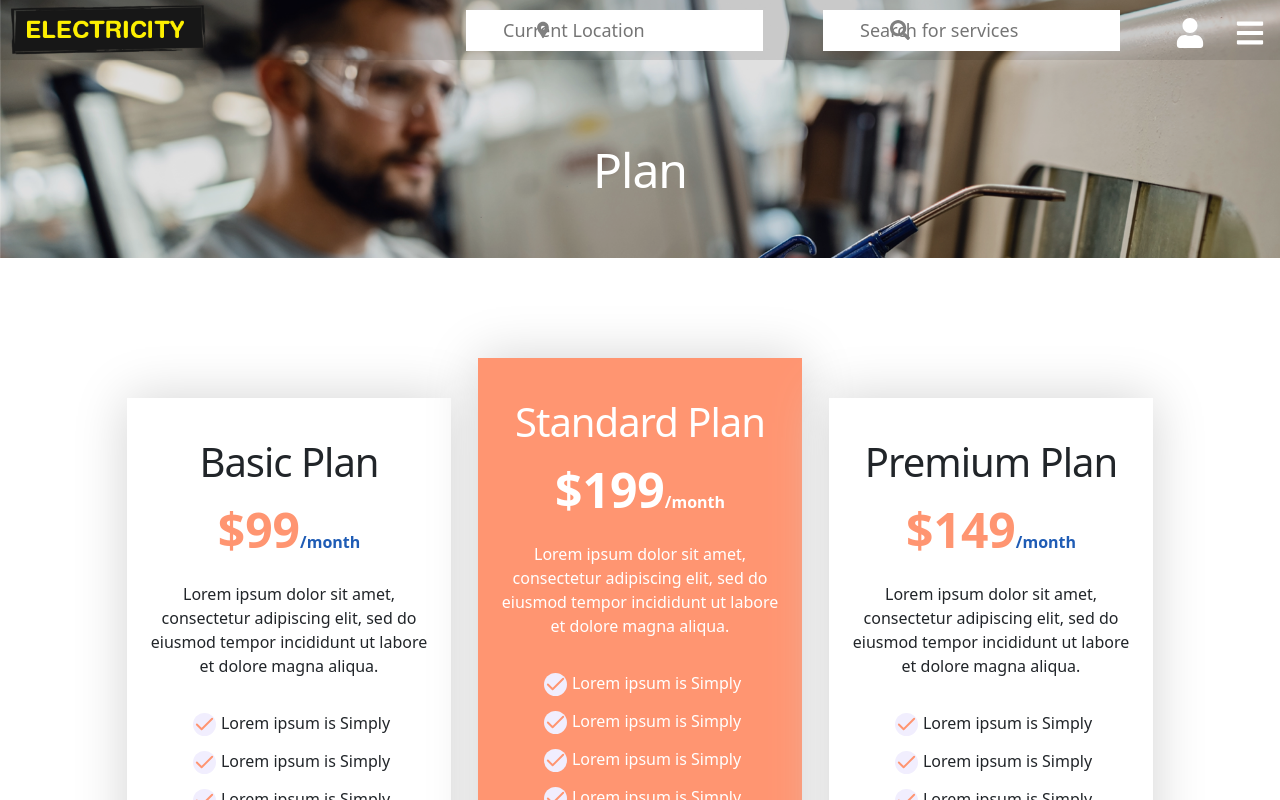
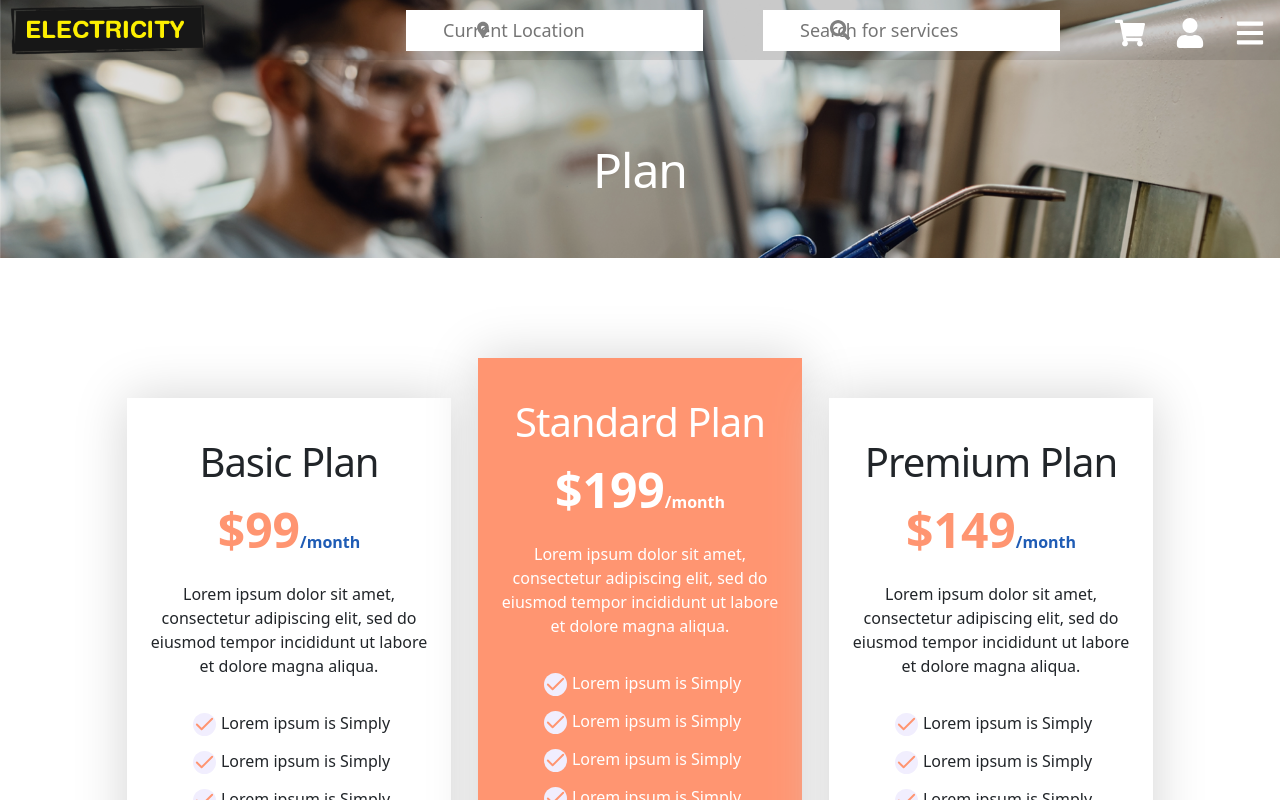
Before and after one commit to piyushNextupgrad/electricitySudhanshuUser, a Next.js app: page /plan in a window 1280 px wide. Shown: the top 800 px of the page. Built offline with nearby package versions, Linux system fonts and the light colour scheme.

Commit message:
cart button added sudhanshu

```diff
--- a/src/app/plan/page.jsx
+++ b/src/app/plan/page.jsx
@@ -1,6 +1,6 @@
 "use client"
 
-import { FaSearch, FaUser, FaBars, FaRegWindowClose, FaFacebookF, FaGooglePlusG, FaSkype, FaTwitter, FaChevronRight } from "react-icons/fa"
+import { FaSearch, FaUser, FaBars, FaRegWindowClose, FaFacebookF, FaGooglePlusG, FaSkype,FaShoppingCart, FaTwitter, FaChevronRight } from "react-icons/fa"
 import { AiOutlineSearch, AiOutlineDribbble } from "react-icons/ai"
 import { MdLocationPin } from "react-icons/md";
 import Image from "next/image";
@@ -29,7 +29,7 @@ const Plan = () => {
               <FaSearch />
             </div>
             <div className={style.section1_NavIcons}>
-
+              <FaShoppingCart/>
               <FaUser />
               <FaBars />
             </div>
--- a/src/styles/plan.module.css
+++ b/src/styles/plan.module.css
@@ -19,6 +19,7 @@
     display:flex;
     justify-content: space-between;
     background-color: rgba(0,0,0,0.1);
+    width:100%;
 
 }
 .section1_NavLogo{
```
